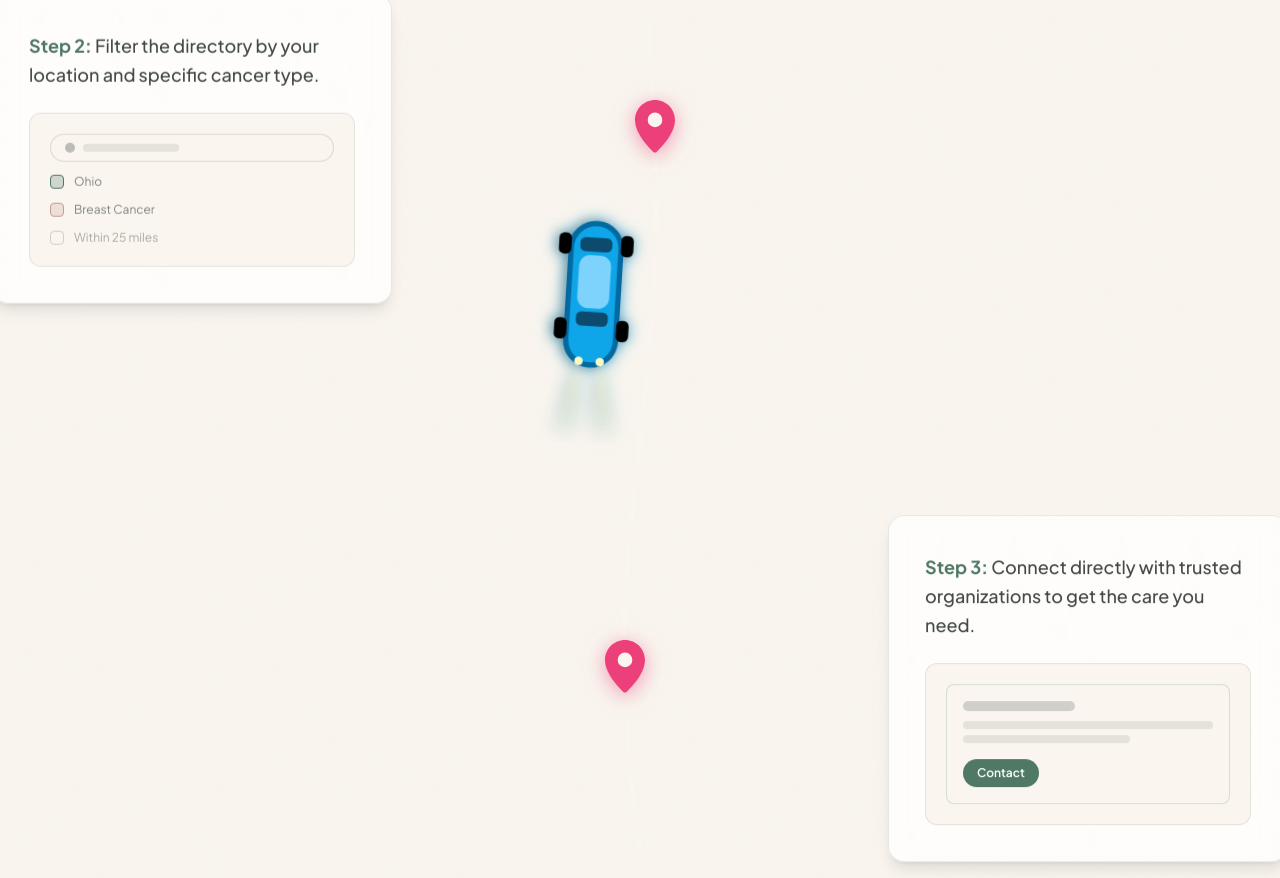
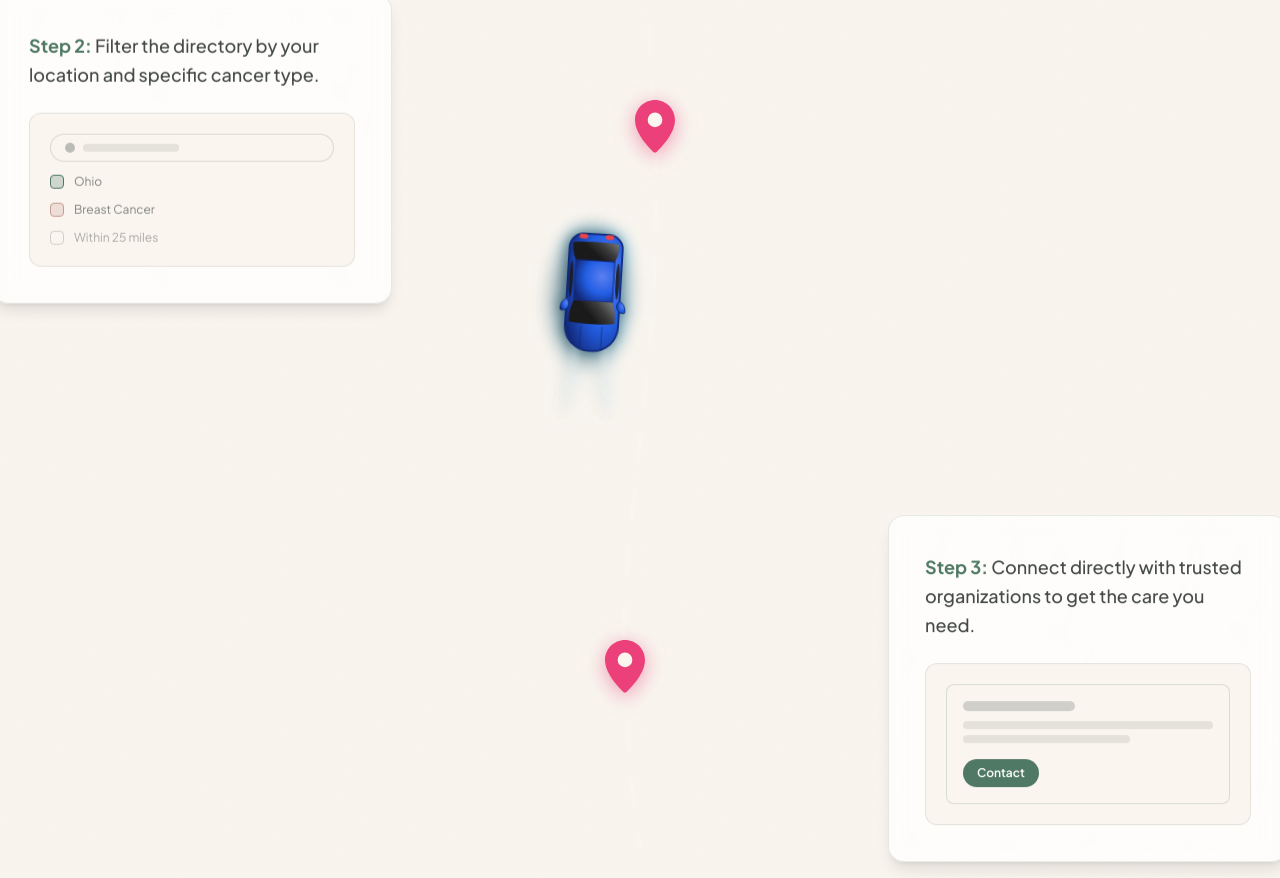
Before and after one commit to poojaudayakumar/cancer-guide, a Next.js app: page /how-it-works in a window 1280 px wide. Shown: the part 971-1849 px from the top of the page. Built offline with nearby package versions, Linux system fonts and the light colour scheme.

Commit message:
update blue car and hero blobs

```diff
--- a/src/app/globals.css
+++ b/src/app/globals.css
@@ -42,7 +42,7 @@
   --font-sans: var(--font-jakarta);
 
   --animate-pin-bounce: pin-bounce 0.6s ease-in-out infinite;
-  --animate-gradient-drift: gradient-drift 32s ease-in-out infinite;
+  --animate-gradient-drift: gradient-drift 26s ease-in-out infinite;
   --animate-breathe: breathe 4.5s ease-in-out infinite;
 }
 
@@ -124,12 +124,12 @@ body {
   background-color: var(--color-background);
   background-image:
     radial-gradient(
-      ellipse 53% 49% at 15% 42%,
+      ellipse 53% 49% at 18% 42%,
       color-mix(in srgb, var(--color-eucalyptus) 88%, transparent) 0%,
       transparent 57%
     ),
     radial-gradient(
-      ellipse 47% 44% at 22% 64%,
+      ellipse 47% 44% at 25% 64%,
       color-mix(in srgb, var(--color-eucalyptus-light) 85%, transparent) 0%,
       transparent 57%
     ),
--- a/src/app/how-it-works/RoadJourney.tsx
+++ b/src/app/how-it-works/RoadJourney.tsx
@@ -346,6 +346,10 @@ function ConnectVisual() {
 
 // Aerial (top-down) car: hood/windshield on the right (local +x), so it
 // lines up with the direction of travel under `offsetRotate: "auto"`.
+// Local x is the car's length axis (rear at x=7, front at x=40, a 1:2.2
+// width:length body) and local y is the width axis (7 to 40, matching the
+// rotation so the front bumper leads once `offsetRotate: "auto"` points it
+// down the track).
 function CarIcon({
   className,
   style,
@@ -361,47 +365,122 @@ function CarIcon({
       aria-hidden="true"
     >
       <defs>
-        <linearGradient id="headlight-glow" x1="0%" y1="50%" x2="100%" y2="50%">
-          <stop offset="0%" stopColor="#fef9c3" stopOpacity="0.55" />
-          <stop offset="100%" stopColor="#fef9c3" stopOpacity="0" />
+        <radialGradient id="car-body-gradient" cx="38%" cy="30%" r="78%">
+          <stop offset="0%" stopColor="#5b7ff0" />
+          <stop offset="55%" stopColor="#225ee4" />
+          <stop offset="100%" stopColor="#12297a" />
+        </radialGradient>
+        <linearGradient id="headlight-beam" x1="0%" y1="50%" x2="100%" y2="50%">
+          <stop offset="0%" stopColor="#ffffff" stopOpacity="0.25" />
+          <stop offset="100%" stopColor="#ffffff" stopOpacity="0" />
         </linearGradient>
+        <linearGradient id="windshield-gloss" x1="10%" y1="0%" x2="70%" y2="100%">
+          <stop offset="0%" stopColor="#ffffff" stopOpacity="0.5" />
+          <stop offset="35%" stopColor="#ffffff" stopOpacity="0.15" />
+          <stop offset="60%" stopColor="#ffffff" stopOpacity="0" />
+        </linearGradient>
+        <clipPath id="front-windshield-clip">
+          <path d="M26,6.5 L26,17.5 C28,18.3 30,18.6 32,18.5 C32.6,15.5 32.6,8.5 32,5.5 C30,5.4 28,5.7 26,6.5 Z" />
+        </clipPath>
+        <clipPath id="rear-windshield-clip">
+          <path d="M14.5,6.5 L14.5,17.5 C12.9,18.3 11.3,18.6 9.6,18.4 C9.1,15.5 9.1,8.5 9.6,5.6 C11.3,5.4 12.9,5.7 14.5,6.5 Z" />
+        </clipPath>
       </defs>
-      {/* headlight beams: soft, elongated cones fading ahead of the nose */}
-      <polygon
-        points="43,9 66,1.5 66,10.5"
-        fill="url(#headlight-glow)"
-        style={{ filter: "blur(1.4px)" }}
+
+      {/* ambient drop shadow, offset down/out so the chassis reads as elevated */}
+      <ellipse
+        cx="24.5"
+        cy="12.8"
+        rx="18.5"
+        ry="9.5"
+        fill="rgba(0,0,0,0.3)"
+        style={{ filter: "blur(3px)" }}
       />
-      <polygon
-        points="43,15 66,13.5 66,22.5"
-        fill="url(#headlight-glow)"
-        style={{ filter: "blur(1.4px)" }}
+
+      {/* headlight beams: soft white volumetric cones, anchored under the body so
+          they read as flush with the front edge once the body is painted over them */}
+      <path
+        d="M34,7.2 C46,6.4 53.5,4.8 61,2.4 C62.2,3.8 62.2,7.2 61,8.6 C53.5,9 46,9 34,9.2 Z"
+        fill="url(#headlight-beam)"
+        style={{ filter: "blur(0.8px)" }}
       />
-      {/* body */}
-      <rect
-        x="4"
-        y="5"
-        width="40"
-        height="14"
-        rx="7"
-        fill="#0ea5e9"
-        stroke="#0369a1"
-        strokeWidth="1.5"
+      <path
+        d="M34,16.8 C46,17.6 53.5,19.2 61,21.6 C62.2,20.2 62.2,16.8 61,15.4 C53.5,15 46,15 34,14.8 Z"
+        fill="url(#headlight-beam)"
+        style={{ filter: "blur(0.8px)" }}
       />
-      {/* roof */}
-      <rect x="13" y="7.5" width="15" height="9" rx="3" fill="#7dd3fc" />
-      {/* windshield (hood side) */}
-      <rect x="29" y="7.5" width="4" height="9" rx="1.5" fill="#0c4a6e" />
-      {/* rear window */}
-      <rect x="8" y="7.5" width="4" height="9" rx="1.5" fill="#0c4a6e" />
-      {/* wheels */}
-      <rect x="7" y="1.5" width="6" height="3.5" rx="1.5" fill="var(--color-foreground)" />
-      <rect x="7" y="19" width="6" height="3.5" rx="1.5" fill="var(--color-foreground)" />
-      <rect x="31" y="1.5" width="6" height="3.5" rx="1.5" fill="var(--color-foreground)" />
-      <rect x="31" y="19" width="6" height="3.5" rx="1.5" fill="var(--color-foreground)" />
-      {/* headlights */}
-      <circle cx="43" cy="9" r="1.2" fill="#fef9c3" />
-      <circle cx="43" cy="15" r="1.2" fill="#fef9c3" />
+
+      {/* body: uniform rounded rectangle, parallel sides, clean rounded tail and nose */}
+      <path
+        d="M11,4.5 L33,4.5 A7,7 0 0 1 40,11.5 L40,12.5 A7,7 0 0 1 33,19.5 L11,19.5 A4,4 0 0 1 7,15.5 L7,8.5 A4,4 0 0 1 11,4.5 Z"
+        fill="url(#car-body-gradient)"
+        stroke="#12297a"
+        strokeWidth="0.5"
+      />
+
+      {/* rear window: mirrors the front windshield's shape and gloss, widened so its
+          inner edge matches the front windshield's smaller (inner) base exactly */}
+      <path
+        d="M14.5,6.5 L14.5,17.5 C12.9,18.3 11.3,18.6 9.6,18.4 C9.1,15.5 9.1,8.5 9.6,5.6 C11.3,5.4 12.9,5.7 14.5,6.5 Z"
+        fill="#1a1a1a"
+      />
+      <g clipPath="url(#rear-windshield-clip)">
+        <rect x="8.1" y="4.4" width="7.4" height="15.2" fill="url(#windshield-gloss)" />
+      </g>
+
+      {/* main roof panel: spans the full cabin, touching both windshields directly;
+          now a uniform width since the rear window matches the front's inner base */}
+      <path
+        d="M14.5,6.5 L26,6.5 L26,17.5 L14.5,17.5 Z"
+        fill="url(#car-body-gradient)"
+        stroke="#12297a"
+        strokeWidth="0.3"
+      />
+
+      {/* front windshield: largest glass element, contained fully within the body's margins */}
+      <path
+        d="M26,6.5 L26,17.5 C28,18.3 30,18.6 32,18.5 C32.6,15.5 32.6,8.5 32,5.5 C30,5.4 28,5.7 26,6.5 Z"
+        fill="#1a1a1a"
+      />
+      {/* sharp diagonal gloss reflection across the windshield */}
+      <g clipPath="url(#front-windshield-clip)">
+        <rect x="25" y="5" width="9" height="14" fill="url(#windshield-gloss)" />
+      </g>
+
+      {/* side windows: only mildly tapered at both ends - a 0.4 unit gap from the
+          body margin and a 0.5 unit gap from the roof panel */}
+      <path
+        d="M15,5.3 C16.5,4.95 18,4.9 20,4.9 C22,4.9 23.5,4.95 25,5.3 L25,5.6 C23.5,5.95 22,6 20,6 C18,6 16.5,5.95 15,5.6 Z"
+        fill="#1a1a1a"
+        opacity="0.85"
+      />
+      <path
+        d="M15,18.4 C16.5,18.05 18,18 20,18 C22,18 23.5,18.05 25,18.4 L25,18.7 C23.5,19.05 22,19.1 20,19.1 C18,19.1 16.5,19.05 15,18.7 Z"
+        fill="#1a1a1a"
+        opacity="0.85"
+      />
+
+      {/* hood creases: subtle inset lines running down the hood */}
+      <line x1="33" y1="9" x2="39.3" y2="9" stroke="#0f2a66" strokeWidth="0.35" opacity="0.55" />
+      <line x1="33" y1="15" x2="39.3" y2="15" stroke="#0f2a66" strokeWidth="0.35" opacity="0.55" />
+
+      {/* aerodynamic, body-colored side mirrors, slid in toward the middle of the car's length */}
+      <path
+        d="M25.5,4.5 C26.1,3.3 27.5,2.6 28.8,2.9 C29.2,3.6 28.8,4.6 27.8,5.1 C26.9,5.4 26,5.2 25.5,4.5 Z"
+        fill="url(#car-body-gradient)"
+        stroke="#12297a"
+        strokeWidth="0.25"
+      />
+      <path
+        d="M25.5,19.5 C26.1,20.7 27.5,21.4 28.8,21.1 C29.2,20.4 28.8,19.4 27.8,18.9 C26.9,18.6 26,18.8 25.5,19.5 Z"
+        fill="url(#car-body-gradient)"
+        stroke="#12297a"
+        strokeWidth="0.25"
+      />
+
+      {/* tail lights: flush against the rear body surface, slightly shrunk */}
+      <rect x="7.1" y="7.1" width="1.3" height="2.4" rx="0.6" fill="#ef4444" />
+      <rect x="7.1" y="14.5" width="1.3" height="2.4" rx="0.6" fill="#ef4444" />
     </svg>
   );
 }
```
